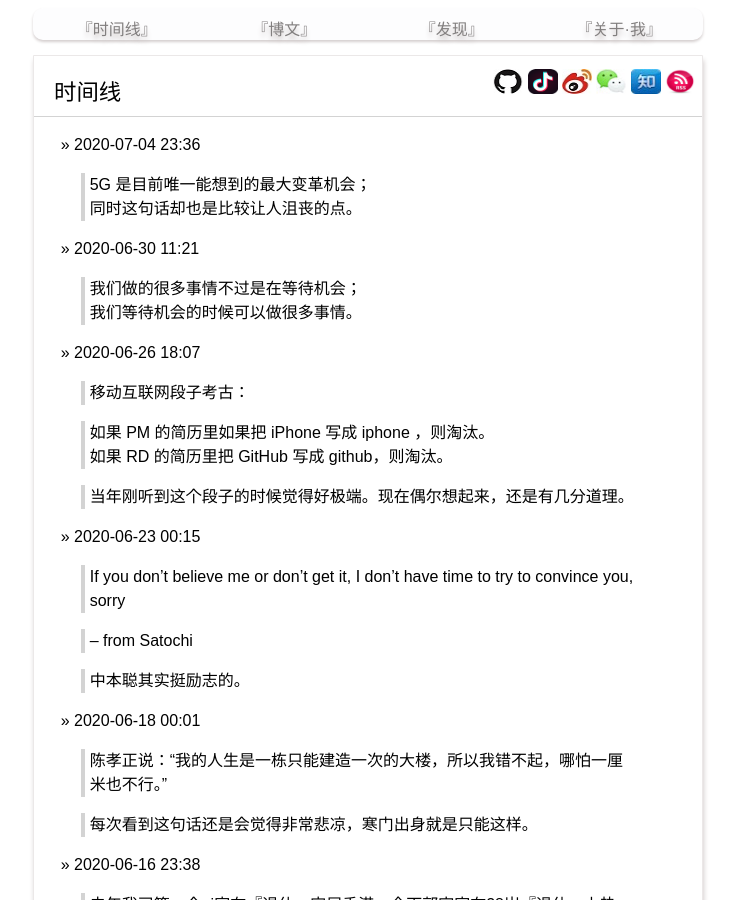
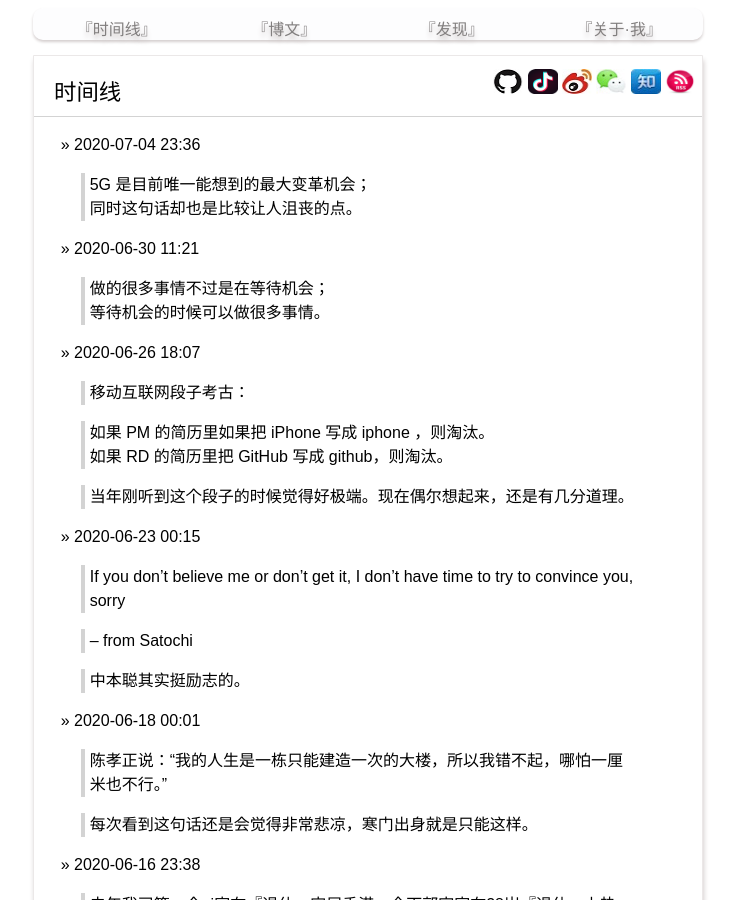
Before and after one commit to yanyiwu/blog, a Jekyll site: the page built from index.md, in a window 1280 px wide and 900 px high. Shown: the whole window, without its empty margins (272-1009 px from the left). Built offline with Jekyll 4.4.1, drawn with Linux system fonts in a browser that asks for light colours; Markdown is read by kramdown in place of the engine named in the settings; comment, search, counter and statistics services are not loaded.

Commit message:
fix typo

```diff
--- a/index.md
+++ b/index.md
@@ -10,8 +10,8 @@ title: 时间线
 
 &raquo; 2020-06-30 11:21
 
-> 我们做的很多事情不过是在等待机会；
-> 我们等待机会的时候可以做很多事情。
+> 做的很多事情不过是在等待机会；
+> 等待机会的时候可以做很多事情。
 
 &raquo; 2020-06-26 18:07
 
```
